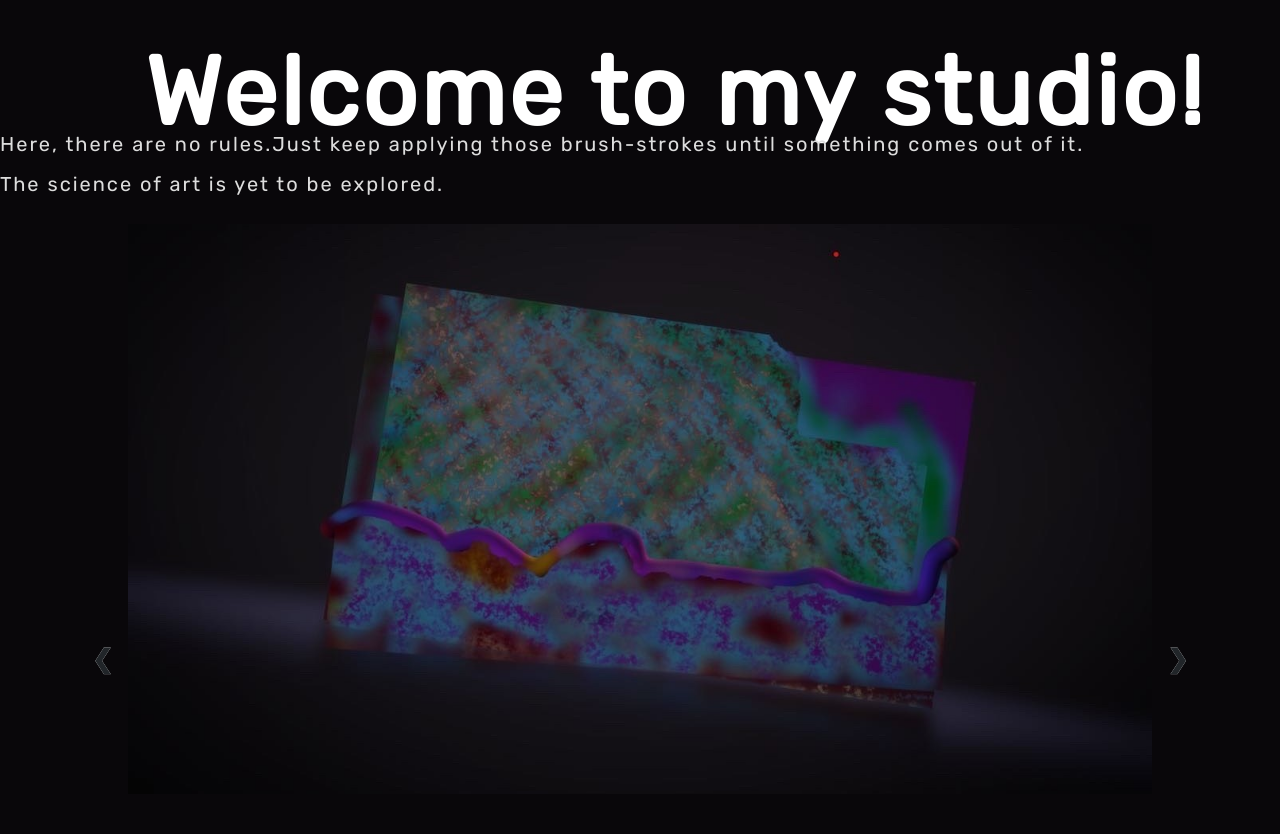
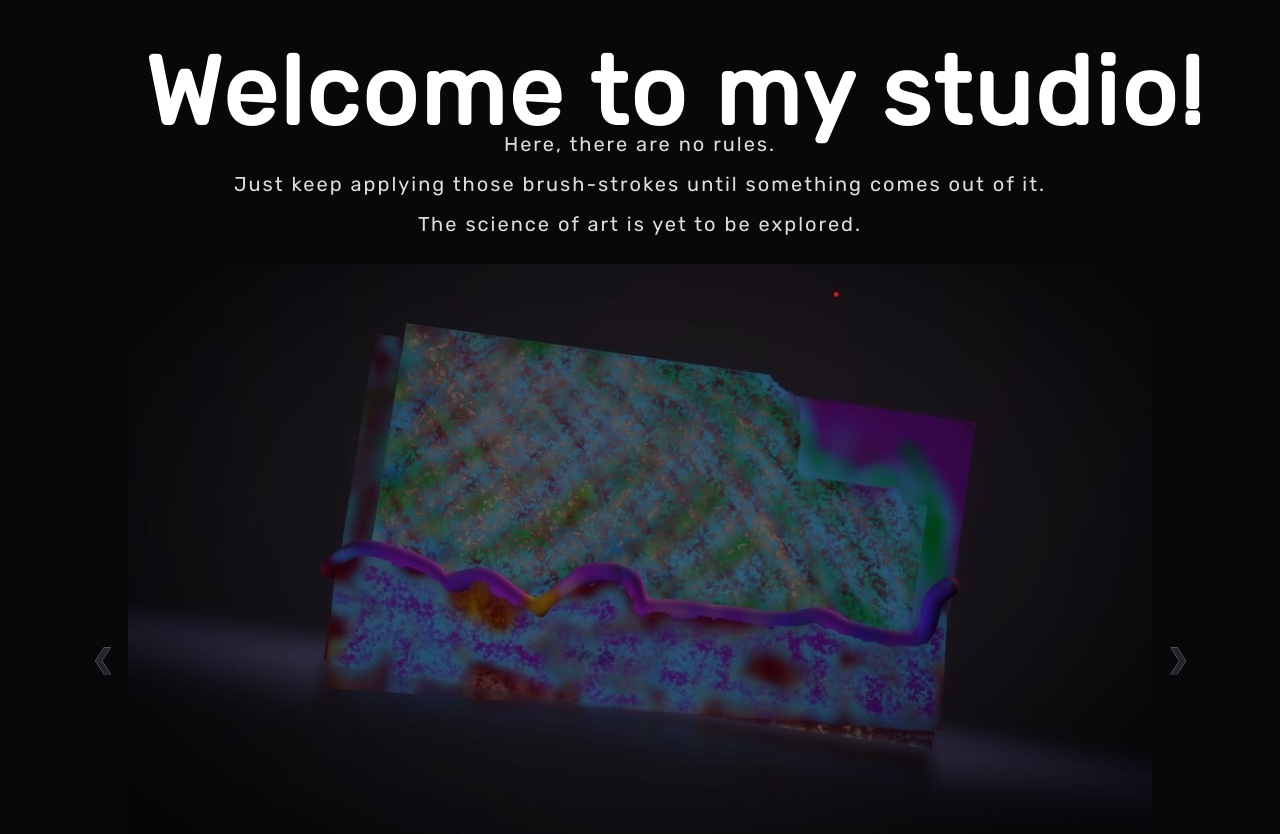
Before and after one commit to MaverickMiles/Maverick-Comics, a plain HTML site: page index.html in a window 1280 px wide. Shown: the part 2000-2834 px from the top of the page. Drawn offline with nearby package versions, Linux system fonts and the light colour scheme; a web font is replaced by a local one.

Commit message:
fixed art page bug

```diff
--- a/css/main.css
+++ b/css/main.css
@@ -558,8 +558,7 @@ html::-webkit-scrollbar, body::-webkit-scrollbar, .bio::-webkit-scrollbar, .main
     position:relative;
     /* left: 35px; */
     top:7.5vh;
-    float:left;
-    /* width: 100%; */
+    /* width: auto; */
     overflow: hidden;
     /* min-width:200px; */
     font: 20px 'Rubik', serif;
```
